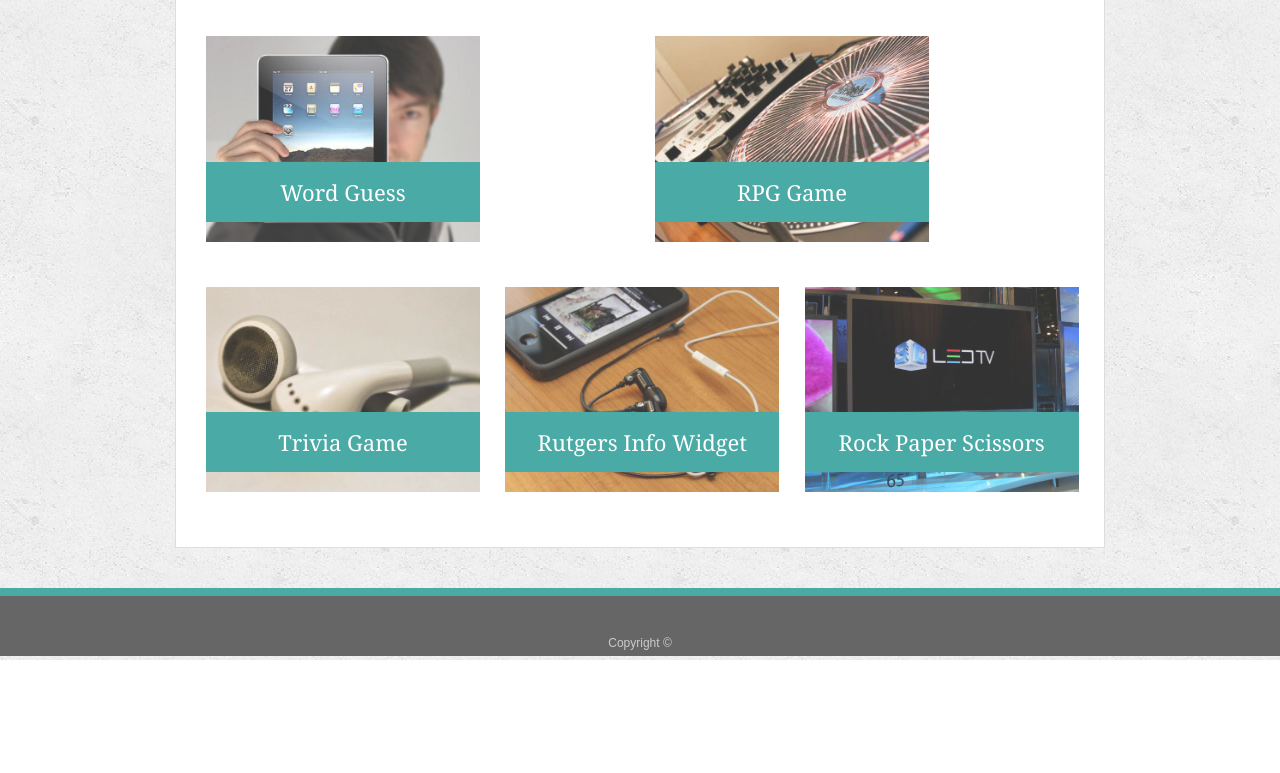
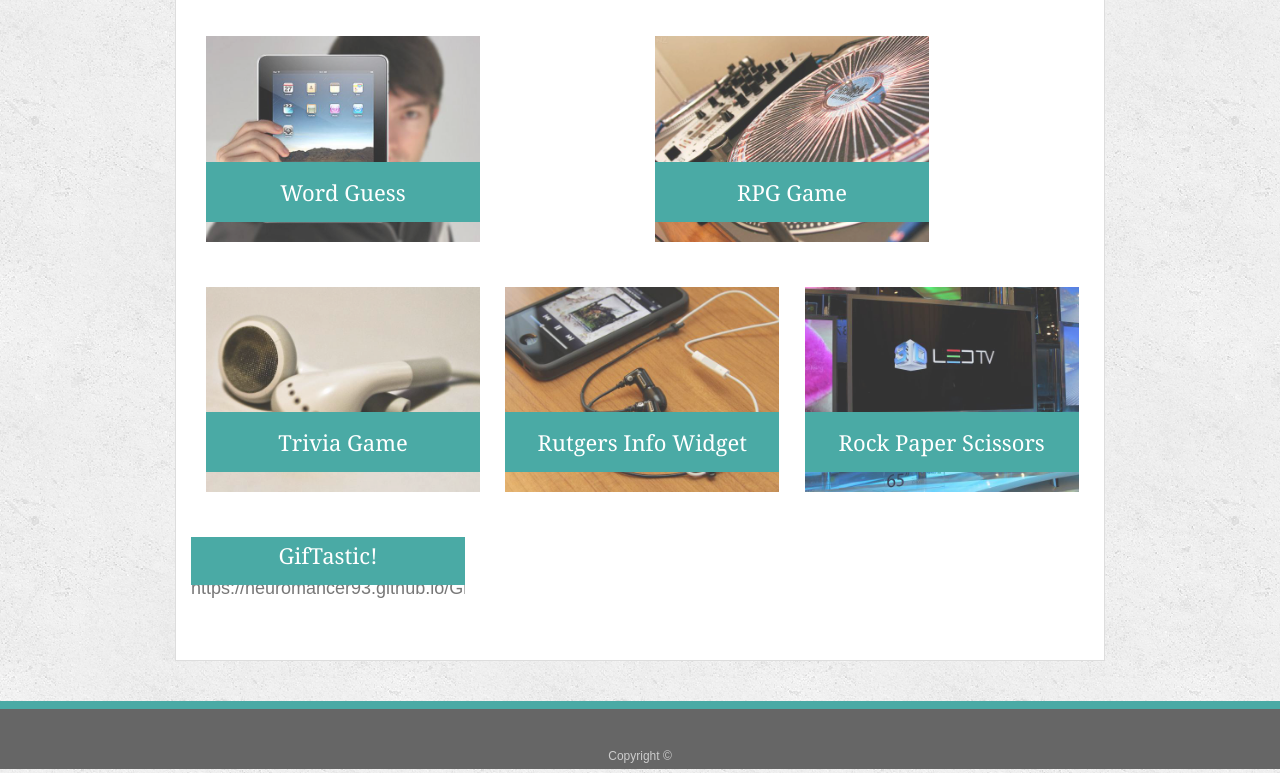
Before and after one commit to MasterNeuromancer/Bootstrap-Portfolio, a plain HTML site: page portfolio.html in a window 1280 px wide. Shown: the part 237-1010 px from the top of the page. Before the commit the page ends 897 px from the top, so only its background shows below. Drawn offline with nearby package versions, Linux system fonts and the light colour scheme.

Commit message:
Update portfolio.html

```diff
--- a/portfolio.html
+++ b/portfolio.html
@@ -107,6 +107,12 @@
                         <h3>Rock Paper Scissors</h3>
                     </div>
                 </div>
+                <div class="work">
+
+                        <h3>GifTastic!</h3>
+                        <br>
+                        <p>https://neuromancer93.github.io/GifTastic/</p>
+                </div>
             </div>
     </div>
     </section>
```
